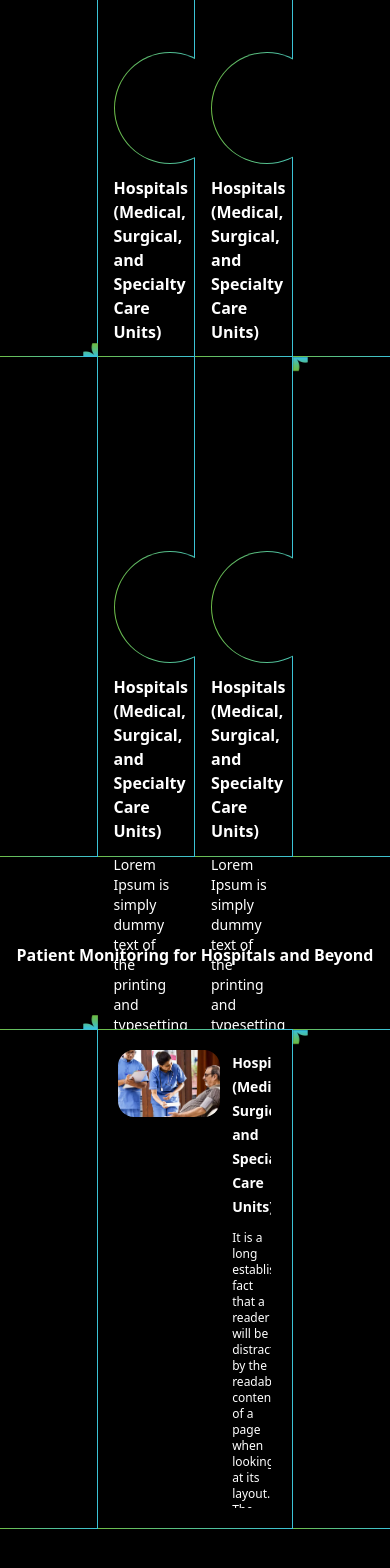
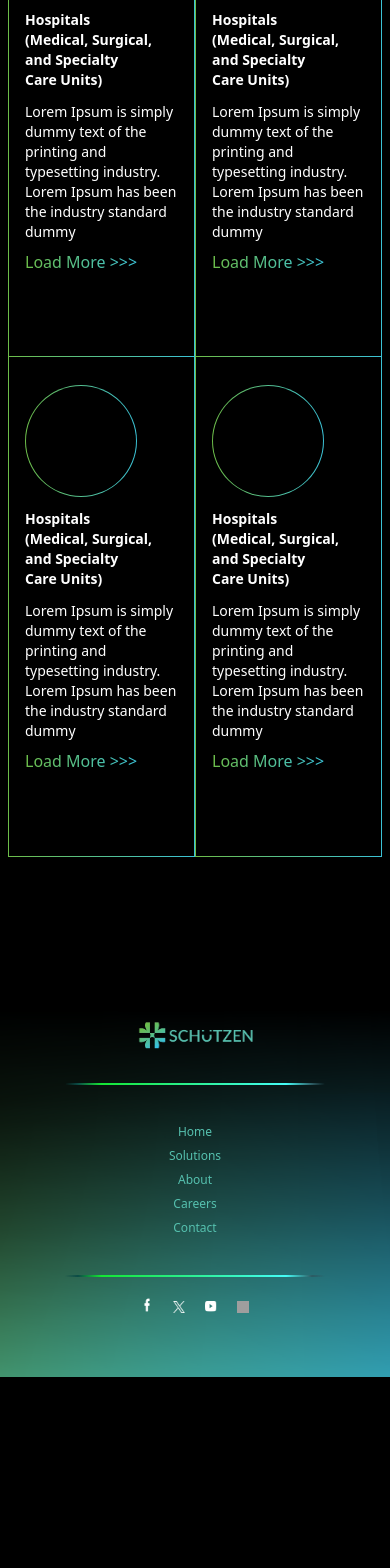
Before and after one commit to akhilr22/schutzen, a Next.js app: page /solutions in a window 390 px wide. Shown: the part 378-1946 px from the top of the page. After the commit the page ends 1755 px from the top, so only its background shows below. Built offline with nearby package versions, Linux system fonts and the light colour scheme; grey boxes are pictures that could not be loaded.

Commit message:
responsive solutions

```diff
--- a/src/app/solutions/page.tsx
+++ b/src/app/solutions/page.tsx
@@ -1,6 +1,7 @@
-import Image from 'next/image'
-import React from 'react'
-import { homePageData } from "./../data/Data";
+'use client'
+import Image from "next/image";
+import React, { useState } from "react";
+// import { homePageData } from "./../data/Data";
 
 import cornerImg from "@/app/assets/box-icon-preview.png";
 import footerImg from "@/app/assets/Schutzen Website.pdf-image-002.jpg";
@@ -8,15 +9,19 @@ import { homePageData } from "./../data/Data";
 // import homeContent2 from "@/app/asse/ts/hompage-content2.png";
 
 export default function page() {
+  const [isOpen,setOpen] = useState({
+    section1:false,
+    section2:false
+  })
   return (
-     <div className='{my-40}'>
+    <div className="{my-40}">
       <div className=" sm:text-2xl md:text-3xl xl:text-4xl font-bold my-12 text-center scroll_animate ">
         <span>Patient Monitoring for Hospitals and Beyond</span>
       </div>
 
       <div className="footer ">
         <div className="flex scroll_animate">
-            <div className="h-full flex-1 footer-box">
+          <div className="h-full flex-1 footer-box hidden md:block">
             <div className="w-full h-[500px] mx-auto relative">
               <div className="absolute right-0 w-[15px]">
                 <Image src={cornerImg} alt="Description" style={{ objectFit: "contain" }} />
@@ -27,18 +32,18 @@ export default function page() {
             </div>
           </div>
 
-            <div className="h-full flex-1 footer-box">
+          <div className="h-full flex-1 footer-box ml-2 md:ml-0">
             <div className="w-full h-[500px] mx-auto relative">
-                <div className="absolute top-[14px] w-full h-full bg-gradient-to-r from-[#6dbd49] to-[#3bc2d6] p-[1px] pl-0">
+              <div className="absolute top-[14px] w-full h-full bg-gradient-to-r from-[#6dbd49] to-[#3bc2d6] p-[1px]  md:pl-0 ">
                 <div className="bg-black w-full h-full">
-                    <div className="h-2/6 "></div>
+                  <div className="md:h-1/5 "></div>
                   <div className="h-4/6  p-4">
                     <div className="w-28 h-28 bg-gradient-to-r from-[#6dbd49] to-[#3bc2d6] p-[1px] rounded-full my-3">
                       <div className="bg-black w-full h-full rounded-full "></div>
                     </div>
 
-                      <div className="text-start mb-5">
-                        <h1 className="font-bold text-md w-5/6 my-3">
+                    <div className="text-start mb-2">
+                      <h1 className="font-bold text-sm md:text-md w-5/6 my-3">
                         Hospitals (Medical, Surgical, and Specialty Care Units)
                       </h1>
                       <p className="text-sm ">
@@ -47,7 +52,7 @@ export default function page() {
                       </p>
                     </div>
 
-                      <span className="bg-gradient-to-r from-[#6dbd49] to-[#3bc2d6] bg-clip-text text-transparent scroll_animate ">
+                    <span onClick={()=>setOpen({...isOpen,section1:!isOpen.section1})} className="bg-gradient-to-r from-[#6dbd49] to-[#3bc2d6] bg-clip-text text-transparent scroll_animate ">
                       {"Load More >>>"}
                     </span>
                   </div>
@@ -56,18 +61,18 @@ export default function page() {
             </div>
           </div>
 
-            <div className="h-full flex-1 footer-box">
+          <div className="h-full flex-1 footer-box mr-2 md:mr-0">
             <div className="w-full h-[500px] mx-auto relative">
-                <div className="absolute top-[14px] w-full h-full bg-gradient-to-r from-[#6dbd49] to-[#3bc2d6] p-[1px] pl-0 ">
+              <div className="absolute top-[14px] w-full h-full bg-gradient-to-r from-[#6dbd49] to-[#3bc2d6] p-[1px] md:pl-0 ">
                 <div className="bg-black w-full h-full">
-                    <div className="h-2/6 "></div>
+                  <div className="md:h-1/5 "></div>
                   <div className="h-4/6  p-4">
                     <div className="w-28 h-28 bg-gradient-to-r from-[#6dbd49] to-[#3bc2d6] p-[1px] rounded-full my-3">
                       <div className="bg-black w-full h-full rounded-full "></div>
                     </div>
 
-                      <div className="text-start mb-5">
-                        <h1 className="font-bold text-md w-5/6 my-3">
+                    <div className="text-start mb-2">
+                      <h1 className="font-bold  text-sm md:text-md w-5/6 my-3">
                         Hospitals (Medical, Surgical, and Specialty Care Units)
                       </h1>
                       <p className="text-sm ">
@@ -76,7 +81,7 @@ export default function page() {
                       </p>
                     </div>
 
-                      <span className="bg-gradient-to-r from-[#6dbd49] to-[#3bc2d6] bg-clip-text text-transparent scroll_animate ">
+                    <span onClick={()=>setOpen({...isOpen,section1:!isOpen.section1})} className="bg-gradient-to-r from-[#6dbd49] to-[#3bc2d6] bg-clip-text text-transparent scroll_animate ">
                       {"Load More >>>"}
                     </span>
                   </div>
@@ -85,9 +90,9 @@ export default function page() {
             </div>
           </div>
 
-            <div className="h-full flex-1 footer-box">
+          <div className="h-full flex-1 footer-box hidden md:block ">
             <div className="w-full h-[500px] mx-auto relative">
-                <div className="absolute top-[14px] w-full h-full bg-gradient-to-r from-[#6dbd49] to-[#3bc2d6] p-[1px] pl-0 pr-0">
+              <div className="absolute top-[14px] w-full h-full bg-gradient-to-r from-[#6dbd49] to-[#3bc2d6] p-[1px] md:pl-0 pr-0">
                 <div className="absolute left-0 w-[15px]">
                   <Image
                     src={cornerImg}
@@ -101,33 +106,97 @@ export default function page() {
             </div>
           </div>
         </div>
-
-           {/* next section  */}
-
-  <div className="flex scroll_animate">
-            <div className="h-full flex-1 footer-box">
+        { isOpen.section1 && <div className="flex scroll_animate w-full " >
+        {/* Left Box  */}
+        <div className="h-full basis-1/4 flex-grow footer-box hidden md:block">
           <div className="w-full h-[500px] mx-auto relative">
             <div className="absolute right-0 w-[15px]">
               <Image src={cornerImg} alt="Description" style={{ objectFit: "contain" }} />
             </div>
-                <div className="absolute top-[14px] w-full h-full bg-gradient-to-r from-[#6dbd49] to-[#3bc2d6] p-[1px] pl-0 pt-0 ">
+            <div className="absolute top-[14px] w-full h-full bg-gradient-to-r from-[#6dbd49] to-[#3bc2d6] p-[1px] md:pl-0">
               <div className="bg-black w-full h-full"></div>
             </div>
           </div>
         </div>
 
-            <div className="h-full flex-1 footer-box">
+        {/* Middle Box - Takes double the width  */}
+        <div className="h-full basis-2/4 flex-grow footer-box">
+          <div className="w-full h-[650px] md:h-[500px] mx-auto relative">
+            <div className="absolute top-[14px] w-full h-full bg-gradient-to-r from-[#6dbd49] to-[#3bc2d6] p-[1px] md:pl-0">
+              <div className="bg-black w-full h-full md:flex p-5">
+                <div className=" md:w-2/3  scroll_animate">
+                  <Image src={footerImg} alt="Description" style={{ objectFit: "contain" }} className="rounded-2xl" />
+                </div>
+                <div className=" md:w-1/3 pl-3 scroll_animate overflow-hidden xl:overflow-visible ">
+                  <span className="font-bold text-sm scroll_animate">
+                    {" "}
+                    Hospitals (Medical, Surgical, and Specialty Care Units)
+                  </span>
+                  <p className="text-[12px] my-3 scroll_animate">
+                    {" "}
+                    It is a long established fact that a reader will be distracted by the readable content of a page
+                    when looking at its layout. The point of using Lorem Ipsum is that it has a more-or-less normal
+                    distribution of letters, as opposed to using Content here, content here, making it look like
+                    readable English. Many desktop publishing packages and web page editors now use Lorem Ipsum as their
+                  </p>
+                  <p className="text-xs my-3 scroll_animate">
+                    default model text, and a search for lorem ipsum will uncover many web sites still in their infancy.
+                    Various versions have evolved over the years, sometimes by accident, sometimes on purpose (injected
+                    humour and the like).
+                  </p>
+                  <p className="text-xs my-3 scroll_animate">
+                    It is a long established fact that a reader will d over the years, sometimes by accident, sometimes
+                    on purpose (injected humour and the like).
+                  </p>
+                </div>
+              </div>
+            </div>
+          </div>
+        </div>
+
+        {/* Right Box  */}
+        <div className="h-full basis-1/4 flex-grow footer-box  hidden md:block">
           <div className="w-full h-[500px] mx-auto relative">
-                <div className="absolute top-[14px] w-full h-full bg-gradient-to-r from-[#6dbd49] to-[#3bc2d6] p-[1px] pl-0 pt-0">
+            <div className="absolute top-[14px] w-full h-full bg-gradient-to-r from-[#6dbd49] to-[#3bc2d6] p-[1px] md:pl-0 pr-0">
+              <div className="absolute left-0 w-[15px]">
+                <Image
+                  src={cornerImg}
+                  alt="Description"
+                  style={{ objectFit: "contain" }}
+                  className="transform rotate-180"
+                />
+              </div>
+              <div className="bg-black w-full h-full"></div>
+            </div>
+          </div>
+        </div>
+      </div>}
+        {/* next section  */}
+
+        <div className="flex scroll_animate">
+          <div className="h-full flex-1 footer-box hidden md:block ">
+            <div className="w-full h-[500px] mx-auto relative">
+              <div className="absolute right-0 w-[15px]">
+                <Image src={cornerImg} alt="Description" style={{ objectFit: "contain" }} />
+              </div>
+              <div className="absolute top-[14px] w-full h-full bg-gradient-to-r from-[#6dbd49] to-[#3bc2d6] p-[1px] md:pl-0 pt-0 ">
+                <div className="bg-black w-full h-full"></div>
+              </div>
+            </div>
+          </div>
+
+          <div className="h-full flex-1 footer-box ml-2 md:ml-0">
+            <div className="w-full h-[500px] mx-auto relative">
+              <div className="absolute top-[14px] w-full h-full bg-gradient-to-r from-[#6dbd49] to-[#3bc2d6] p-[1px] md:pl-0 pt-0">
                 <div className="bg-black w-full h-full">
-                    <div className="h-2/6 "></div>
+                  <div className="md:h-1/5 "></div>
                   <div className="h-4/6  p-4">
                     <div className="w-28 h-28 bg-gradient-to-r from-[#6dbd49] to-[#3bc2d6] p-[1px] rounded-full my-3">
                       <div className="bg-black w-full h-full rounded-full "></div>
                     </div>
 
-                      <div className="text-start mb-5">
-                        <h1 className="font-bold text-md w-5/6 my-3">
+                    <div className="text-start mb-2">
+                      <h1 className="font-bold text-sm md:text-md w-5/6 my-3">
                         Hospitals (Medical, Surgical, and Specialty Care Units)
                       </h1>
                       <p className="text-sm ">
@@ -136,7 +205,7 @@ export default function page() {
                       </p>
                     </div>
 
-                      <span className="bg-gradient-to-r from-[#6dbd49] to-[#3bc2d6] bg-clip-text text-transparent scroll_animate ">
+                    <span onClick={()=>setOpen({...isOpen,section2:!isOpen.section2})} className="bg-gradient-to-r from-[#6dbd49] to-[#3bc2d6] bg-clip-text text-transparent scroll_animate ">
                       {"Load More >>>"}
                     </span>
                   </div>
@@ -145,18 +214,18 @@ export default function page() {
             </div>
           </div>
 
-            <div className="h-full flex-1 footer-box">
+          <div className="h-full flex-1 footer-box mr-2 md:mr-0">
             <div className="w-full h-[500px] mx-auto relative">
-                <div className="absolute top-[14px] w-full h-full bg-gradient-to-r from-[#6dbd49] to-[#3bc2d6] p-[1px] pl-0 pt-0">
+              <div className="absolute top-[14px] w-full h-full bg-gradient-to-r from-[#6dbd49] to-[#3bc2d6] p-[1px] md:pl-0 pt-0">
                 <div className="bg-black w-full h-full">
-                    <div className="h-2/6 "></div>
+                  <div className="md:h-1/5 "></div>
                   <div className="h-4/6  p-4">
                     <div className="w-28 h-28 bg-gradient-to-r from-[#6dbd49] to-[#3bc2d6] p-[1px] rounded-full my-3">
                       <div className="bg-black w-full h-full rounded-full "></div>
                     </div>
 
-                      <div className="text-start mb-5">
-                        <h1 className="font-bold text-md w-5/6 my-3">
+                    <div className="text-start mb-2">
+                      <h1 className="font-bold text-sm md:text-md w-5/6 my-3">
                         Hospitals (Medical, Surgical, and Specialty Care Units)
                       </h1>
                       <p className="text-sm ">
@@ -165,7 +234,7 @@ export default function page() {
                       </p>
                     </div>
 
-                      <span className="bg-gradient-to-r from-[#6dbd49] to-[#3bc2d6] bg-clip-text text-transparent scroll_animate ">
+                    <span onClick={()=>setOpen({...isOpen,section2:!isOpen.section2})} className="bg-gradient-to-r from-[#6dbd49] to-[#3bc2d6] bg-clip-text text-transparent scroll_animate ">
                       {"Load More >>>"}
                     </span>
                   </div>
@@ -174,7 +243,7 @@ export default function page() {
             </div>
           </div>
 
-            <div className="h-full flex-1 footer-box">
+          <div className="h-full flex-1 footer-box hidden md:block">
             <div className="w-full h-[500px] mx-auto relative">
               <div className="absolute top-[14px] w-full h-full bg-gradient-to-r from-[#6dbd49] to-[#3bc2d6] p-[1px] pl-0 pr-0 pt-0">
                 <div className="absolute left-0 w-[15px]">
@@ -264,6 +333,74 @@ export default function page() {
           </div>
         </div>
       </div>
+
+
+      { isOpen.section2 && <div className="flex scroll_animate w-full " >
+        {/* Left Box  */}
+        <div className="h-full basis-1/4 flex-grow footer-box hidden md:block">
+          <div className="w-full h-[500px] mx-auto relative">
+            <div className="absolute right-0 w-[15px]">
+              <Image src={cornerImg} alt="Description" style={{ objectFit: "contain" }} />
+            </div>
+            <div className="absolute top-[14px] w-full h-full bg-gradient-to-r from-[#6dbd49] to-[#3bc2d6] p-[1px] md:pl-0">
+              <div className="bg-black w-full h-full"></div>
+            </div>
+          </div>
+        </div>
+
+        {/* Middle Box - Takes double the width  */}
+        <div className="h-full basis-2/4 flex-grow footer-box">
+          <div className="w-full h-[650px] md:h-[500px] mx-auto relative">
+            <div className="absolute top-[14px] w-full h-full bg-gradient-to-r from-[#6dbd49] to-[#3bc2d6] p-[1px] md:pl-0">
+              <div className="bg-black w-full h-full md:flex p-5">
+                <div className=" md:w-2/3  scroll_animate">
+                  <Image src={footerImg} alt="Description" style={{ objectFit: "contain" }} className="rounded-2xl" />
+                </div>
+                <div className=" md:w-1/3 pl-3 scroll_animate overflow-hidden xl:overflow-visible ">
+                  <span className="font-bold text-sm scroll_animate">
+                    {" "}
+                    Hospitals (Medical, Surgical, and Specialty Care Units)
+                  </span>
+                  <p className="text-[12px] my-3 scroll_animate">
+                    {" "}
+                    It is a long established fact that a reader will be distracted by the readable content of a page
+                    when looking at its layout. The point of using Lorem Ipsum is that it has a more-or-less normal
+                    distribution of letters, as opposed to using Content here, content here, making it look like
+                    readable English. Many desktop publishing packages and web page editors now use Lorem Ipsum as their
+                  </p>
+                  <p className="text-xs my-3 scroll_animate">
+                    default model text, and a search for lorem ipsum will uncover many web sites still in their infancy.
+                    Various versions have evolved over the years, sometimes by accident, sometimes on purpose (injected
+                    humour and the like).
+                  </p>
+                  <p className="text-xs my-3 scroll_animate">
+                    It is a long established fact that a reader will d over the years, sometimes by accident, sometimes
+                    on purpose (injected humour and the like).
+                  </p>
+                </div>
+              </div>
+            </div>
+          </div>
+        </div>
+
+        {/* Right Box  */}
+        <div className="h-full basis-1/4 flex-grow footer-box  hidden md:block">
+          <div className="w-full h-[500px] mx-auto relative">
+            <div className="absolute top-[14px] w-full h-full bg-gradient-to-r from-[#6dbd49] to-[#3bc2d6] p-[1px] md:pl-0 pr-0">
+              <div className="absolute left-0 w-[15px]">
+                <Image
+                  src={cornerImg}
+                  alt="Description"
+                  style={{ objectFit: "contain" }}
+                  className="transform rotate-180"
+                />
+              </div>
+              <div className="bg-black w-full h-full"></div>
+            </div>
+          </div>
+        </div>
+      </div>}
+
       {/* <div
         className="stripe_line h-1 w-2/3 mx-auto rounded-full my-5 scroll_animate overflow-x-hidden"
         data-aos="fade-right"
@@ -337,80 +474,11 @@ export default function page() {
         </div>
       </div>  */}
 
-
-        <div className=" sm:text-2xl md:text-3xl xl:text-4xl font-bold my-12 text-center scroll_animate">
+      {/* <div className=" sm:text-2xl md:text-3xl xl:text-4xl font-bold my-12 text-center scroll_animate">
         <span>Patient Monitoring for Hospitals and Beyond</span>
-        </div>
-
-        <div className="flex scroll_animate w-full">
-         {/* Left Box  */}
-          <div className="h-full basis-1/4 flex-grow footer-box">
-            <div className="w-full h-[500px] mx-auto relative">
-              <div className="absolute right-0 w-[15px]">
-                <Image src={cornerImg} alt="Description" style={{ objectFit: "contain" }} />
-              </div>
-              <div className="absolute top-[14px] w-full h-full bg-gradient-to-r from-[#6dbd49] to-[#3bc2d6] p-[1px] pl-0">
-                <div className="bg-black w-full h-full"></div>
-              </div>
-            </div>
-          </div>
-
-         {/* Middle Box - Takes double the width  */}
-          <div className="h-full basis-2/4 flex-grow footer-box">
-            <div className="w-full h-[500px] mx-auto relative">
-              <div className="absolute top-[14px] w-full h-full bg-gradient-to-r from-[#6dbd49] to-[#3bc2d6] p-[1px] pl-0">
-                <div className="bg-black w-full h-full flex p-5">
-                  <div className=" w-2/3 scroll_animate">
-                    <Image src={footerImg} alt="Description" style={{ objectFit: "contain" }} className="rounded-2xl" />
-                  </div>
-                  <div className=" w-1/3 pl-3 scroll_animate overflow-hidden xl:overflow-visible">
-                    <span className="font-bold text-sm scroll_animate">
-                      {" "}
-                      Hospitals (Medical, Surgical, and Specialty Care Units)
-                    </span>
-                    <p className="text-xs my-3 scroll_animate">
-                      {" "}
-                      It is a long established fact that a reader will be distracted by the readable content of a page
-                      when looking at its layout. The point of using Lorem Ipsum is that it has a more-or-less normal
-                      distribution of letters, as opposed to using Content here, content here, making it look like
-                      readable English. Many desktop publishing packages and web page editors now use Lorem Ipsum as their
-                    </p>
-                    <p className="text-xs my-3 scroll_animate">
-                      default model text, and a search for lorem ipsum will uncover many web sites still in their infancy.
-                      Various versions have evolved over the years, sometimes by accident, sometimes on purpose (injected
-                      humour and the like).
-                    </p>
-                    <p className="text-xs my-3 scroll_animate">
-                      It is a long established fact that a reader will d over the years, sometimes by accident, sometimes
-                      on purpose (injected humour and the like).
-                    </p>
-                  </div>
-                </div>
-              </div>
-            </div>
-          </div>
-
-         {/* Right Box  */}
-          <div className="h-full basis-1/4 flex-grow footer-box">
-            <div className="w-full h-[500px] mx-auto relative">
-              <div className="absolute top-[14px] w-full h-full bg-gradient-to-r from-[#6dbd49] to-[#3bc2d6] p-[1px] pl-0 pr-0">
-                <div className="absolute left-0 w-[15px]">
-                  <Image
-                    src={cornerImg}
-                    alt="Description"
-                    style={{ objectFit: "contain" }}
-                    className="transform rotate-180"
-                  />
-                </div>
-                <div className="bg-black w-full h-full"></div>
-              </div>
-            </div>
-          </div>
-        </div>
-
-
+      </div> */}
 
 
     </div>
-  )
+  );
 }
```
Lines whose indentation alone changed are shown as unchanged.
